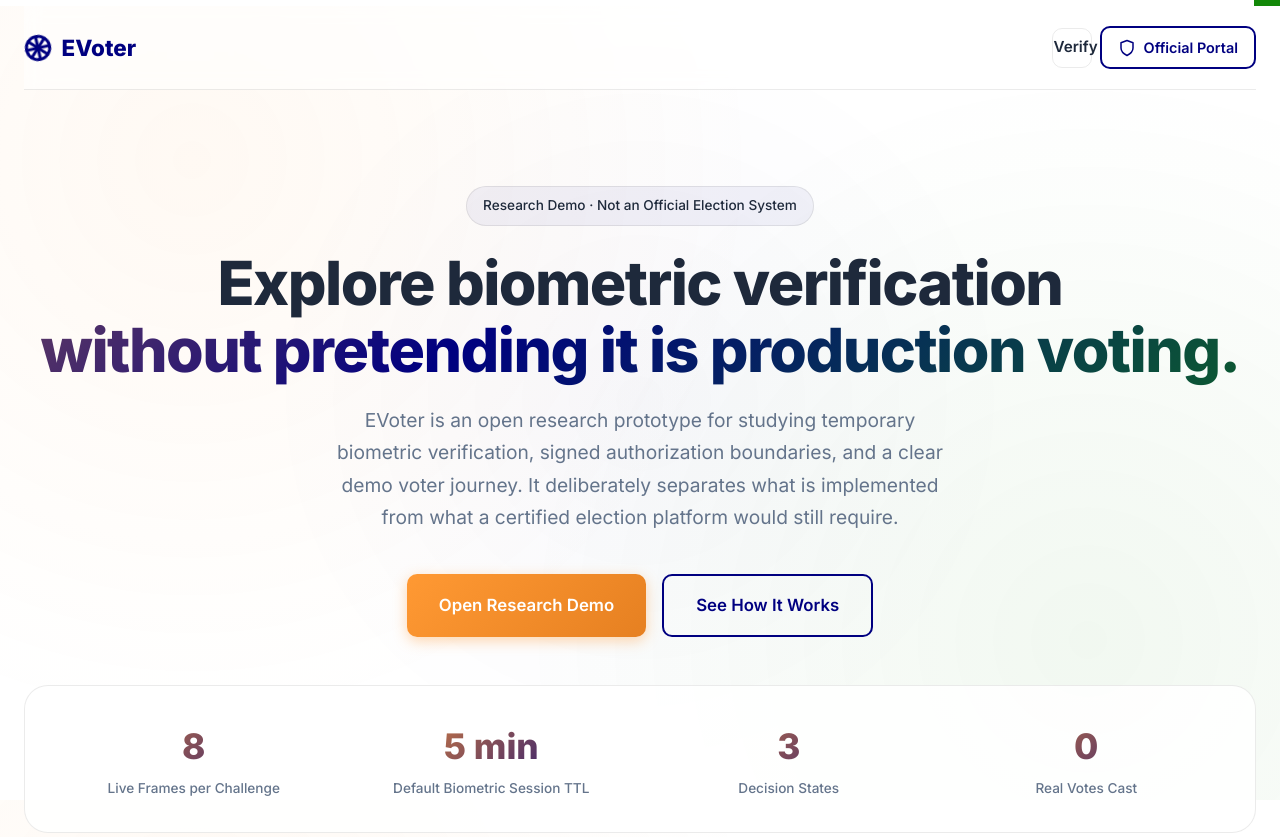
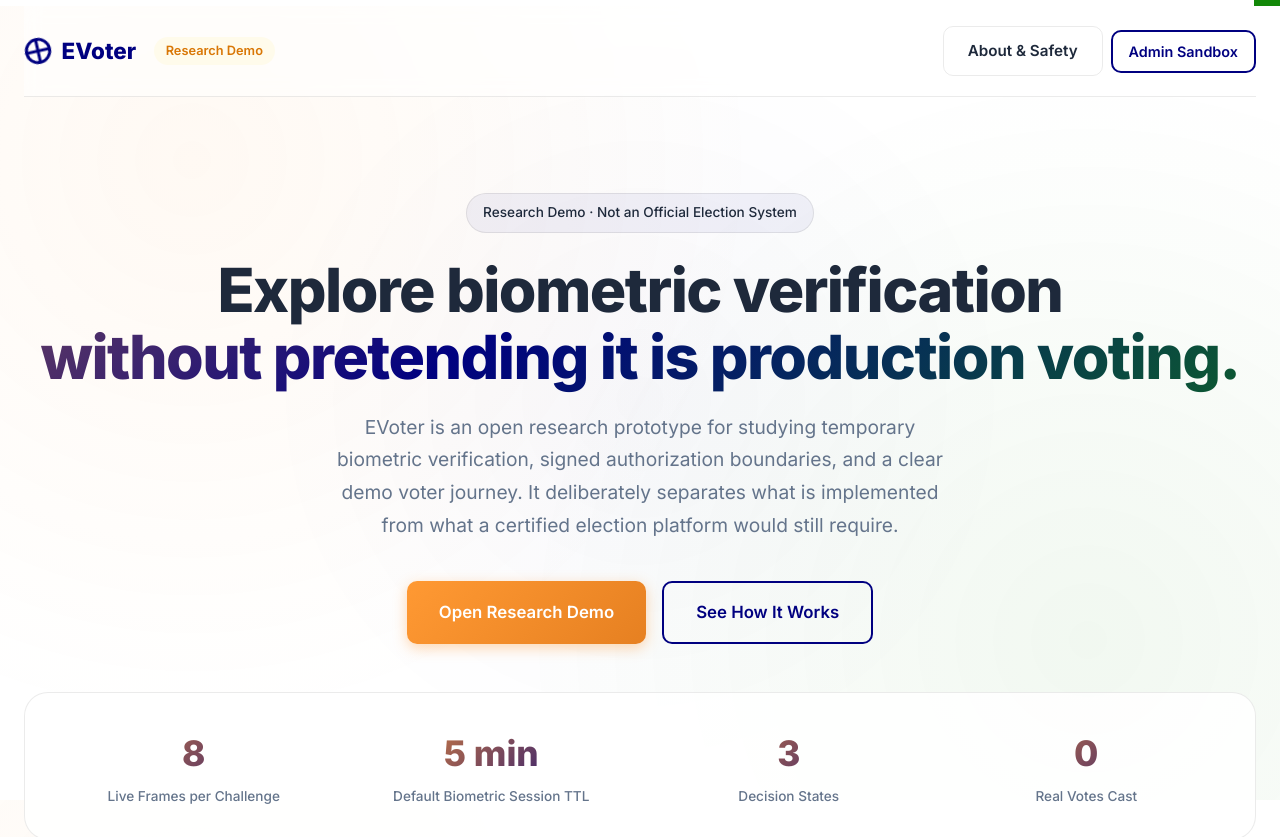
Before and after one commit to mothinisuresh14072002/EVoter, a Next.js app: page / in a window 1280 px wide. Shown: the top 837 px of the page. Built offline with nearby package versions, Linux system fonts and the light colour scheme.

Commit message:
ux: make site metadata and chrome explicit about research status

```diff
--- a/src/app/layout.tsx
+++ b/src/app/layout.tsx
@@ -1,13 +1,23 @@
 import type { Metadata } from "next";
+import Link from "next/link";
+
 import "./globals.css";
 
 export const metadata: Metadata = {
-  title: "EVoter | Secure Government Remote Voting",
-  description: "Secure, verifiable remote voting system for official elections with biometric face verification.",
-  keywords: ["voting", "election", "face verification", "biometric", "secure", "government", "India"],
+  title: "EVoter | Biometric Verification Research Demo",
+  description:
+    "Open research prototype for temporary biometric verification and a non-binding demo voting flow.",
+  keywords: [
+    "biometric verification",
+    "research prototype",
+    "FastAPI",
+    "Next.js",
+    "face verification",
+  ],
   openGraph: {
-    title: "EVoter | Secure Government Remote Voting",
-    description: "Secure, verifiable remote voting system with biometric authentication.",
+    title: "EVoter | Research Demo",
+    description:
+      "Biometric verification and demo voting workflow for engineering research.",
     type: "website",
   },
 };
@@ -23,7 +33,7 @@ export default function RootLayout({
         <div className="bg-tricolor-bar-animated" />
         <div className="container">
           <header className="app-header animate-fade-in">
-            <a href="/" className="app-logo">
+            <Link href="/" className="app-logo" aria-label="EVoter research demo home">
               <svg
                 className="chakra-icon"
                 width="28"
@@ -34,53 +44,45 @@ export default function RootLayout({
                 strokeWidth="2.5"
                 strokeLinecap="round"
                 strokeLinejoin="round"
+                aria-hidden="true"
               >
-                <circle cx="12" cy="12" r="10"></circle>
-                <line x1="12" y1="2" x2="12" y2="22"></line>
-                <line x1="2" y1="12" x2="22" y2="12"></line>
-                <line x1="4.93" y1="4.93" x2="19.07" y2="19.07"></line>
-                <line x1="4.93" y1="19.07" x2="19.07" y2="4.93"></line>
+                <circle cx="12" cy="12" r="10" />
+                <line x1="12" y1="2" x2="12" y2="22" />
+                <line x1="2" y1="12" x2="22" y2="12" />
               </svg>
               <span>EVoter</span>
-            </a>
-            <nav className="nav-links">
+              <span className="badge badge-warning" style={{ marginLeft: "0.5rem" }}>
+                Research Demo
+              </span>
+            </Link>
 
-              <a href="/verify" className="btn btn-ghost btn-icon" title="Verify Receipt">
-                <svg width="20" height="20" viewBox="0 0 24 24" fill="none" stroke="currentColor" strokeWidth="2" strokeLinecap="round" strokeLinejoin="round">
-                  <path d="M9 12l2 2 4-4"></path>
-                  <path d="M21 12c0 4.97-4.03 9-9 9s-9-4.03-9-9 4.03-9 9-9c2.39 0 4.68.94 6.36 2.64"></path>
-                </svg>
-                <span className="btn-text">Verify</span>
-              </a>
-              <a href="/admin" className="btn btn-outline" style={{ padding: '0.5rem 1rem', fontSize: '0.9rem' }}>
-                <svg width="18" height="18" viewBox="0 0 24 24" fill="none" stroke="currentColor" strokeWidth="2" strokeLinecap="round" strokeLinejoin="round">
-                  <path d="M12 22s8-4 8-10V5l-8-3-8 3v7c0 6 8 10 8 10z"></path>
-                </svg>
-                <span className="btn-text">Official Portal</span>
-              </a>
+            <nav className="nav-links" aria-label="Primary navigation">
+              <Link href="/info?tab=security" className="btn btn-ghost">
+                About &amp; Safety
+              </Link>
+              <Link
+                href="/admin"
+                className="btn btn-outline"
+                style={{ padding: "0.5rem 1rem", fontSize: "0.9rem" }}
+              >
+                Admin Sandbox
+              </Link>
             </nav>
           </header>
-          <main style={{ minHeight: '60vh' }}>
-            {children}
-          </main>
+
+          <main style={{ minHeight: "60vh" }}>{children}</main>
+
           <footer className="app-footer animate-fade-in">
             <div className="footer-links">
-              <a href="/info?tab=privacy">Privacy Policy</a>
-              <a href="/info?tab=security">Security</a>
-              <a href="/info?tab=terms">Terms of Service</a>
-              <a href="/info?tab=help">Help Centre</a>
-              <a href="/info?tab=contact">Contact</a>
+              <Link href="/info?tab=privacy">Privacy</Link>
+              <Link href="/info?tab=security">Security</Link>
+              <Link href="/info?tab=terms">Prototype Terms</Link>
+              <Link href="/info?tab=help">Help</Link>
             </div>
-            <div style={{ display: 'flex', justifyContent: 'center', alignItems: 'center', gap: '0.5rem', marginBottom: '0.5rem' }}>
-              <svg width="14" height="14" viewBox="0 0 24 24" fill="none" stroke="currentColor" strokeWidth="2" strokeLinecap="round" strokeLinejoin="round">
-                <circle cx="12" cy="12" r="10"></circle>
-                <line x1="12" y1="2" x2="12" y2="22"></line>
-                <line x1="2" y1="12" x2="22" y2="12"></line>
-              </svg>
-              <span>Powered by EVoter Infrastructure</span>
-            </div>
-            <p style={{ margin: 0, fontSize: '0.8rem', opacity: 0.7 }}>
-              &copy; 2026 Election Commission of India. All rights reserved.
+            <p style={{ margin: 0, fontSize: "0.85rem", opacity: 0.75 }}>
+              EVoter is an independent research prototype. It is not affiliated with or
+              endorsed by the Election Commission of India, DigiLocker, UIDAI, or any
+              government authority.
             </p>
           </footer>
         </div>
```
